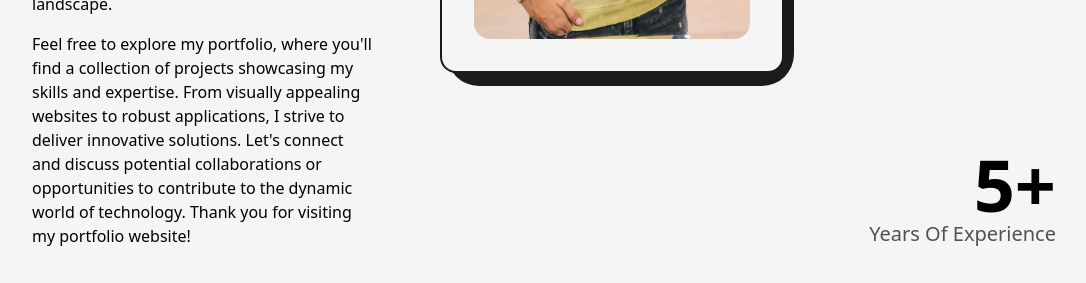
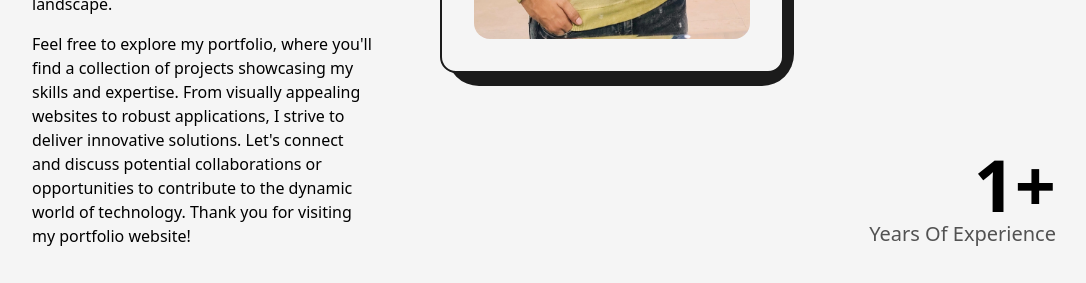
Before and after one commit to kartik739/My_Portfolio, a Next.js app: page /about in a window 1280 px wide. Shown: the part 860-1143 px from the top of the page, without its empty margins (96-1182 px from the left). Built offline with nearby package versions, Linux system fonts and the light colour scheme.

Commit message:
Update about.js

```diff
--- a/src/pages/about.js
+++ b/src/pages/about.js
@@ -96,7 +96,7 @@ const about = () => {
             </div>
             <div className='flex flex-col items-end justified-center xl:items-center'>
                 <span className='inline-block text-7xl font-bold  md:text-6xl sm:text-5xl xs:text-4xl'>
-                <AnimatedNumber value={5}/>+
+                <AnimatedNumber value={1.5}/>+
                  </span>
                  <h2 className='text-xl font-medium capitalize text-dark/75 dark:text-light/75 xl:text-center
                   md:text-lg sm:text-base xs:text-sm'>
```
